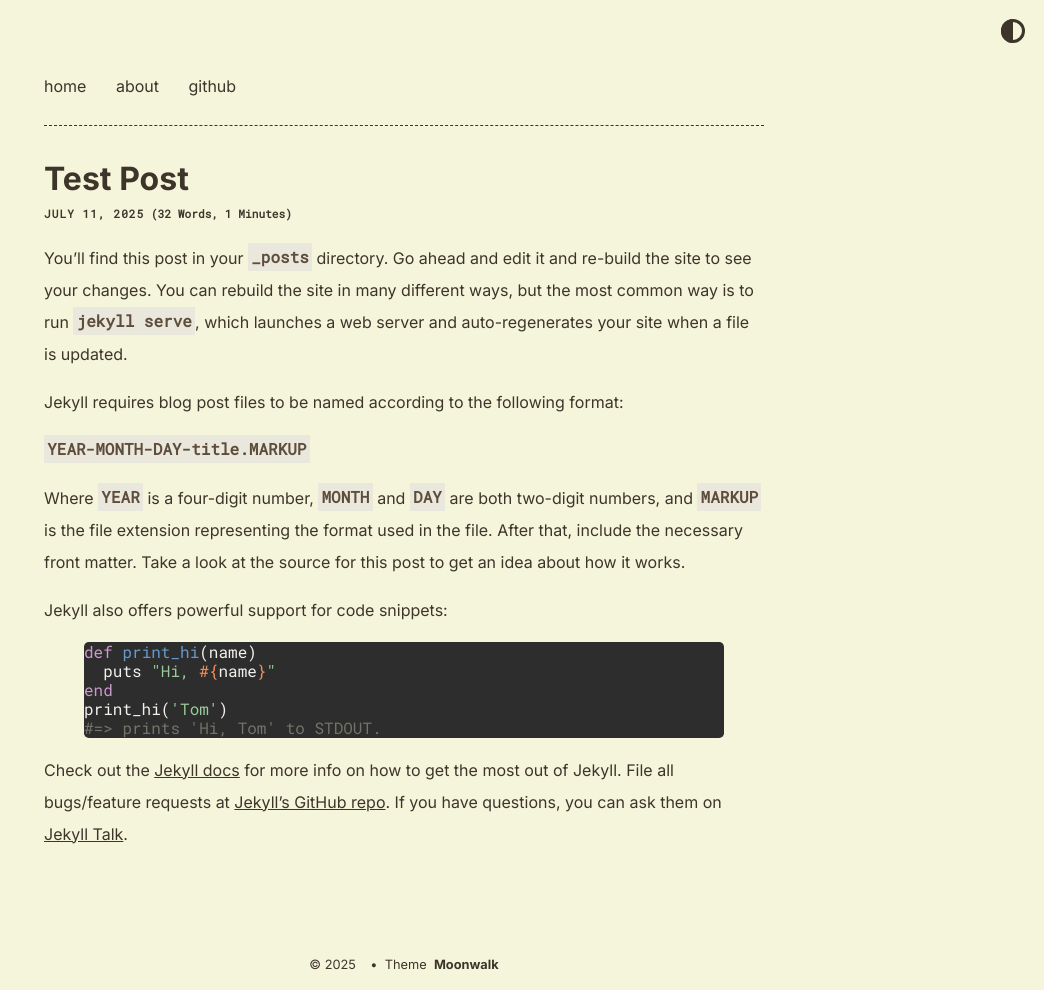
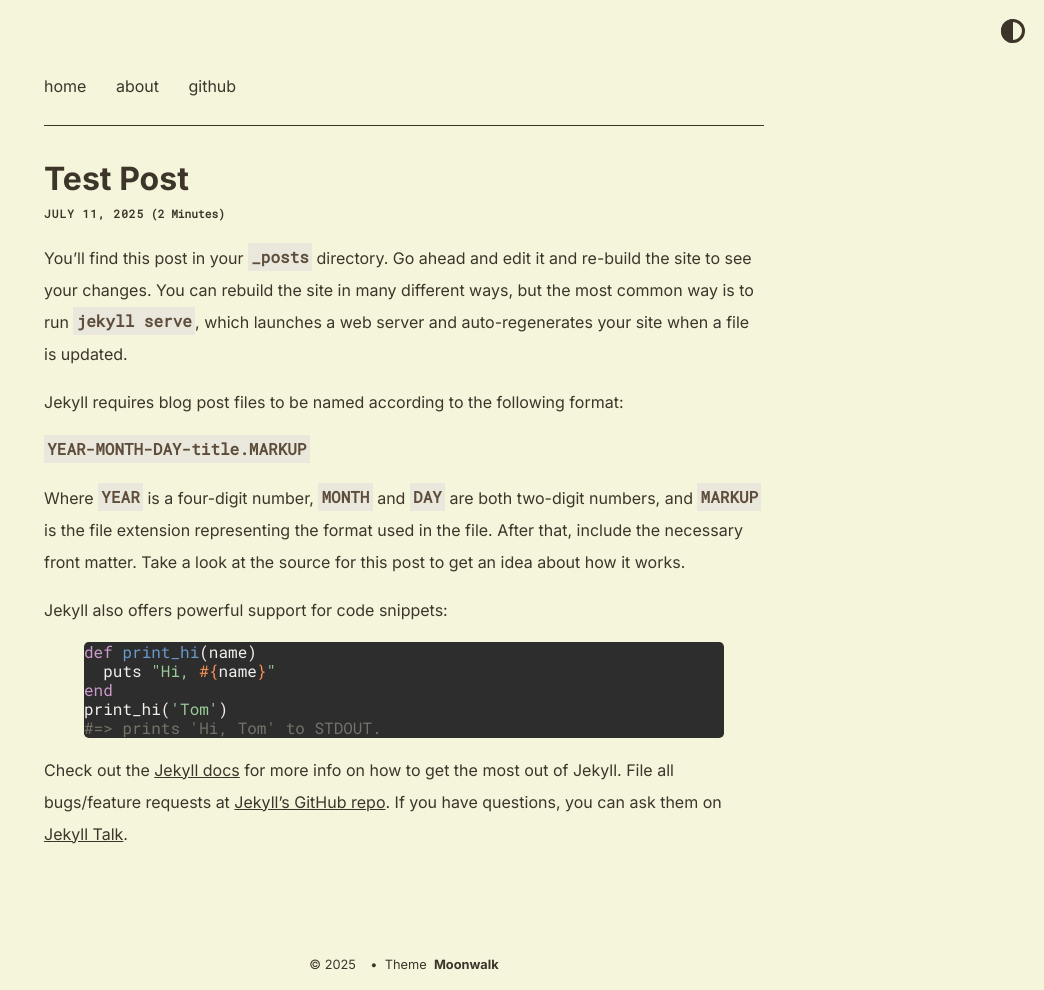
Before and after one commit to whalbawi/systemsandco.dev, a Jekyll site: the page built from _posts/2025-07-10-welcome-to-jekyll.markdown, in a window 1280 px wide. Shown: the whole page, without its empty margins (236-1280 px from the left). Built offline with Jekyll 4.4.1, drawn with Linux system fonts in a browser that asks for light colours.

Commit message:
Make style changes

```diff
--- a/_includes/date_and_social_share.html
+++ b/_includes/date_and_social_share.html
@@ -8,11 +8,10 @@
 
 {% if site.theme_config.show_reading_time == true %}
   {% capture words %}
-  {{ content | number_of_words | minus: 180 }}
+  {{ content | number_of_words }}
   {% endcapture %}
   {% unless words contains '-' %}
-  {{ words | strip | prepend: '(' | append: ' Words, ' }}
-  {{ words | plus: 180 | divided_by: 180 | append: ' Minutes)' }}
+  {{ words | plus: 180 | divided_by: 180 | prepend: ' (' | append: ' Minutes)' }}
   {% endunless %}
 {% endif %}
 </p>
--- a/_layouts/default.html
+++ b/_layouts/default.html
@@ -8,7 +8,7 @@
         <header>
           {% if site.theme_config.show_navbar == true %}
             {% include horizontal_list.html collection=site.data.home.navbar_entries %}
-            <div class="dashed"></div>
+            <div class="solid"></div>
           {% endif %}
         </header>
         {{ content }}
--- a/_sass/moonwalk.scss
+++ b/_sass/moonwalk.scss
@@ -61,9 +61,8 @@ div.highlighter-rouge pre code, pre code.highlighter-rouge {
 }
 
 blockquote {
-  font-style: italic;
   border: thin solid black;
-  padding: 1em;
+  padding: 0.5em 1em;
 
   p { margin: 0; }
 }
@@ -167,13 +166,21 @@ html.transition *:after {
   color: var(--links);
   outline: none;
 }
+
 .theme-toggle:focus {
   outline: none;
 }
+
 .dashed {
   border-top: 1px var(--text) dashed;
   margin: 0.5em 0;
 }
+
+.solid {
+  border-top: 1px var(--text) solid;
+  margin: 0.2em 0;
+}
+
 mark {
   padding: 0.4em;
   background-color: var(--highlight);
```
